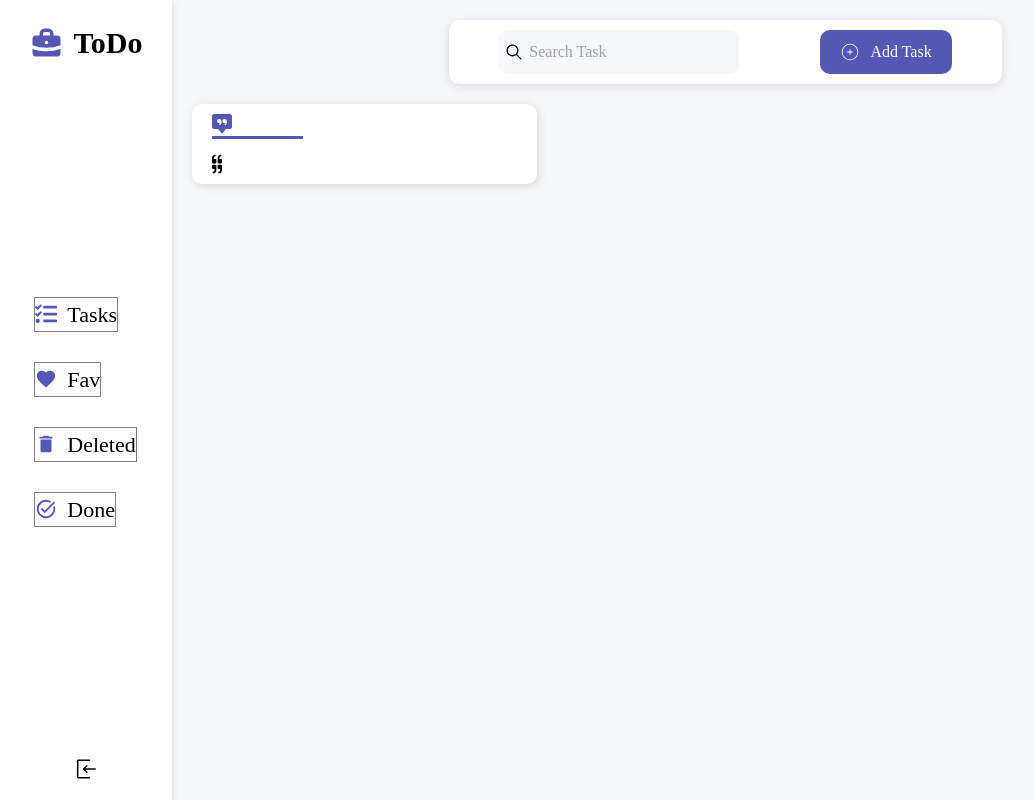
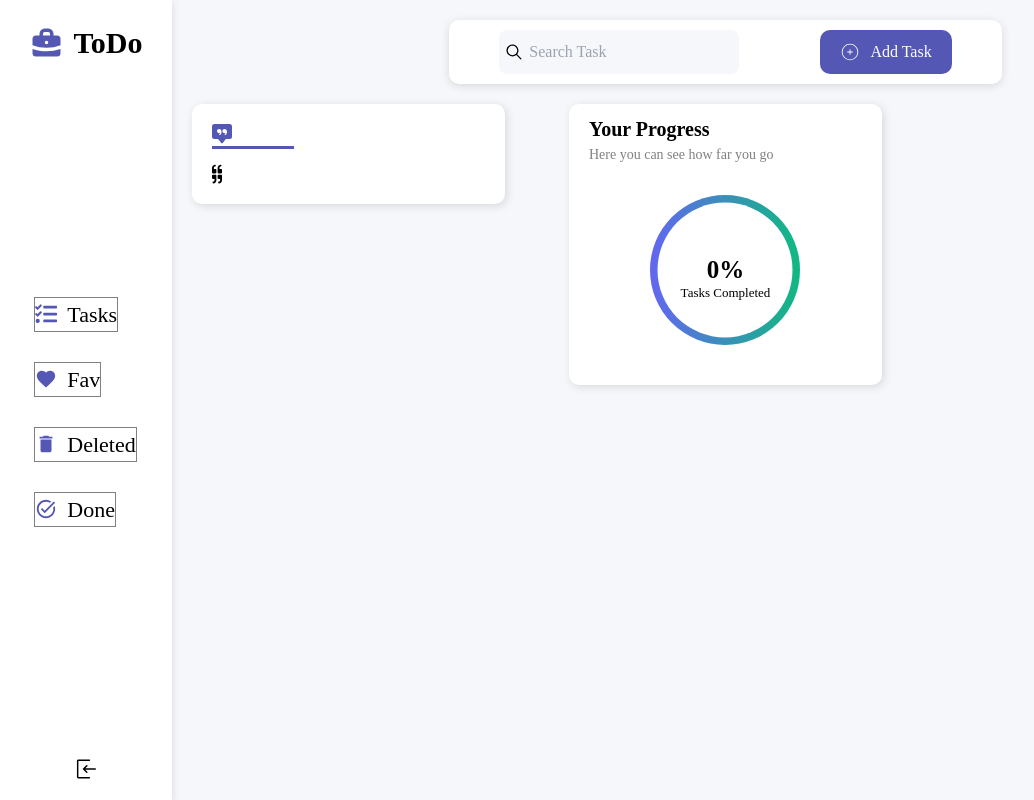
Before and after one commit to EHAB3x/to-do-website, a React (Create React App) app: page / in a window 1280 px wide. Shown: the whole page, without its empty margins (1-1035 px from the left). Built offline with nearby package versions, Linux system fonts and the light colour scheme; no server answers.

Commit message:
finish progress component

```diff
--- a/src/App.js
+++ b/src/App.js
@@ -4,6 +4,7 @@ import Navbar from './components/navbar/Navbar';
 import Sidebar from './components/sidebar/Sidebar';
 import React from 'react';
 import Quotes from './pages/home/quotes/Quotes';
+import Percentage from './pages/home/percentage/Percentage';
 
 function App() {
   return (
@@ -14,8 +15,9 @@ function App() {
           <Navbar />
           <Routes>
             <Route path='/' element={
-            <div className='sm:px-[20px] px-[40px] grid sm:grid-cols-3 gap-4'>
+            <div className='sm:px-[20px] px-[40px] grid sm:grid-cols-3 sm:gap-16 gap-8'>
               <Quotes/>
+              <Percentage/>
             </div>
             }/>
           </Routes>
--- a/src/components/addTask/AddTask.css
+++ b/src/components/addTask/AddTask.css
@@ -20,7 +20,7 @@
 .navbar .taskDetails.show{
     display: flex;
     top: 120%;
-
+    z-index: 9999;
 }
 .navbar .taskDetails label:first-child{
     margin-top: 20px;
--- a/src/components/navbar/Navbar.jsx
+++ b/src/components/navbar/Navbar.jsx
@@ -1,14 +1,9 @@
-import React, { useEffect, useState } from 'react'
+import React, { useEffect } from 'react'
 import "./Navbar.css"
 import { IoIosSearch } from "react-icons/io";
 import { CiCirclePlus } from "react-icons/ci";
 import AddTask from '../addTask/AddTask';
 const Navbar = () => {
-    const [titleValue, setTitleValue]=useState('');
-    const [descValue, setDescValue]=useState('');
-    const [categoryValue, setCategoryValue]=useState('');
-    const [dateValue, setDateValue]=useState('');
-
     const submit=(e)=>{
         e.preventDefault();
     }
--- /dev/null
+++ b/src/pages/home/percentage/Percentage.css
@@ -0,0 +1,75 @@
+.percentage{
+    background-color: white;
+    padding:10px 20px;
+    border-radius: 10px;
+    -webkit-border-radius: 10px;
+    -moz-border-radius: 10px;
+    -ms-border-radius: 10px;
+    -o-border-radius: 10px;
+    box-shadow: rgba(99, 99, 99, 0.2) 2px 2px 8px 0px;
+}
+.percentage h2{
+    font-weight: bold;
+    font-size: 20px;
+}
+.percentage p{
+    font-size: 14px;
+    color: gray;
+}
+.percentage .progress{
+    width: 150px;
+    height: 150px;
+    border-radius: 50%;
+    -webkit-border-radius: 50%;
+    -moz-border-radius: 50%;
+    -ms-border-radius: 50%;
+    -o-border-radius: 50%;
+    line-height: 150px;
+    text-align: center;
+    margin: 30px auto;
+    position: relative;
+}
+.percentage .progress h3{
+    position: relative;
+    z-index: 99;
+    font-size: 25px;
+    font-weight: bold;
+}
+.percentage .progress h3::before{
+    content: "Tasks Completed";
+    position: absolute;
+    width: fit-content;
+    height: fit-content;
+    line-height: 0;
+    text-wrap: nowrap;
+    font-size: 13px;
+    font-weight: normal;
+    left: 50%;
+    top: 65%;
+    transform: translate(-50%,-50%);
+    -webkit-transform: translate(-50%,-50%);
+    -moz-transform: translate(-50%,-50%);
+    -ms-transform: translate(-50%,-50%);
+    -o-transform: translate(-50%,-50%);
+}
+.percentage .progress::before{
+    content: "";
+    display: block;
+    width: 90%;
+    height: 90%;
+    background-color:white;
+    border-radius: 50%;
+    -webkit-border-radius: 50%;
+    -moz-border-radius: 50%;
+    -ms-border-radius: 50%;
+    -o-border-radius: 50%;
+    position: absolute;
+    left: 50%;
+    top: 50%;
+    transform: translate(-50%,-50%);
+    -webkit-transform: translate(-50%,-50%);
+    -moz-transform: translate(-50%,-50%);
+    -ms-transform: translate(-50%,-50%);
+    -o-transform: translate(-50%,-50%);
+    z-index: 10;
+}
--- /dev/null
+++ b/src/pages/home/percentage/Percentage.jsx
@@ -0,0 +1,35 @@
+import React, { useEffect, useState } from 'react'
+import './Percentage.css'
+import { useSelector } from 'react-redux'
+const Percentage = () => {
+    const tasks = useSelector(state=> state.tasks);
+    const [percentage, setPercentage] = useState(0);
+    var percent = 0;
+
+    tasks.forEach(quote => {
+        if(quote.status === "in progress"){
+            percent++;
+        }
+    });
+
+    useEffect(()=>{
+        if(tasks.length === 0){
+            setPercentage(0);
+        }else{
+            setPercentage((percent / +tasks.length)*100);
+        }
+    },[percent, tasks.length]);
+
+    console.log(percentage);
+  return (
+    <div className='percentage'>
+        <h2>Your Progress</h2>
+        <p>Here you can see how far you go</p>
+        <div className={`progress bg-gradient-to-r from-indigo-500  to-emerald-500`}>
+            <h3>{percentage}%</h3>
+        </div>
+    </div>
+  )
+}
+
+export default Percentage
--- a/src/pages/home/quotes/Quotes.css
+++ b/src/pages/home/quotes/Quotes.css
@@ -1,6 +1,7 @@
 .quote{
     background-color: white;
-    padding:10px 20px;
+    height: fit-content;
+    padding:20px;
     border-radius: 10px;
     -webkit-border-radius: 10px;
     -moz-border-radius: 10px;
```
